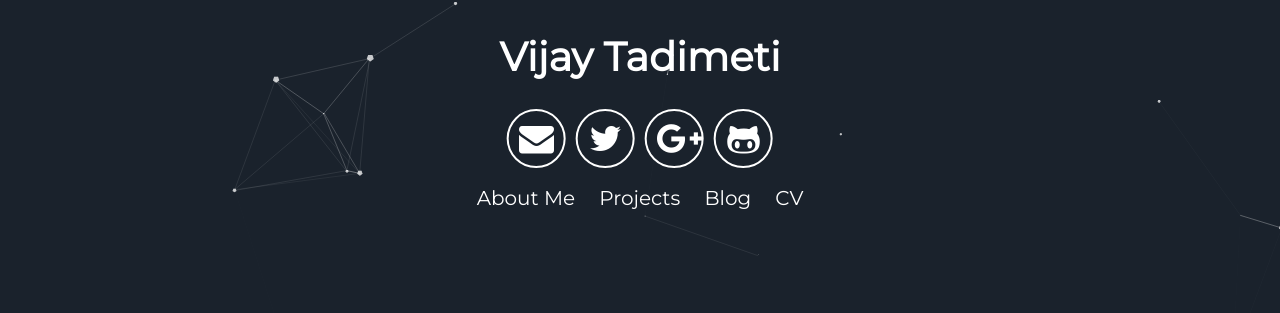
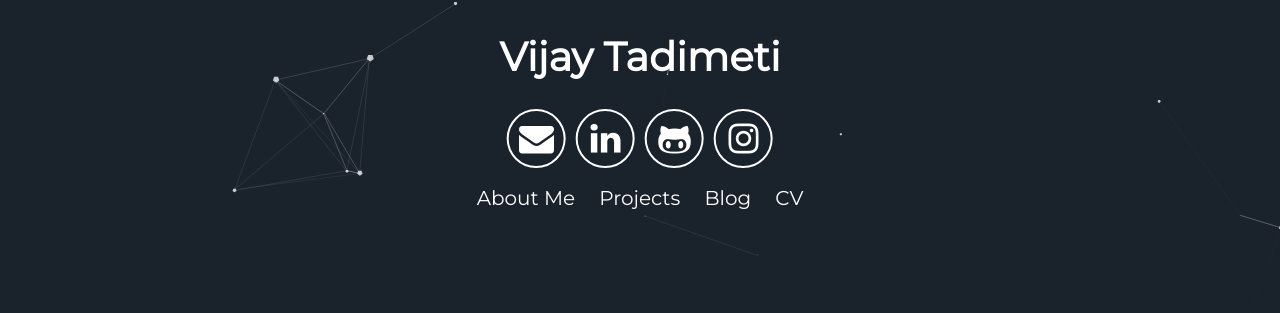
Before and after one commit to vijayvardhan94/laughing-octo-barnacle, a Jekyll site: the page built from index.html, in a window 1280 px wide. Shown: the part 365-678 px from the top of the page. Built offline with Jekyll 4.4.1, drawn with Linux system fonts in a browser that asks for light colours.

Commit message:
commit 7

```diff
--- a/_includes/header.html
+++ b/_includes/header.html
@@ -5,9 +5,9 @@
       </h1>
       <div class="header-icons">
         <a aria-label="Send email" href="#"><i class="icon fa fa-envelope"></i></a>
-        <a aria-label="My Twitter" target="_blank" href="#"><i class="icon fa fa-twitter" aria-hidden="true"></i></a>
-        <a aria-label="My Google Plus" target="_blank" href="#"><i class="icon fa fa-google-plus" aria-hidden="true"></i></a>
-        <a aria-label="My Github" target="_blank" href="#"><i class="icon fa fa-github-alt" aria-hidden="true"></i></a>
+        <a aria-label="My Twitter" target="_blank" href="#"><i class="icon fa fa-linkedin" aria-hidden="true"></i></a>
+        <a aria-label="My Google Plus" target="_blank" href="#"><i class="icon fa fa-github-alt" aria-hidden="true"></i></a>
+        <a aria-label="My Github" target="_blank" href="#"><i class="icon fa fa-instagram" aria-hidden="true"></i></a>
       </div>
       <div class="header-links">
         <a class="link" href="#about" data-scroll>About Me</a>
```
